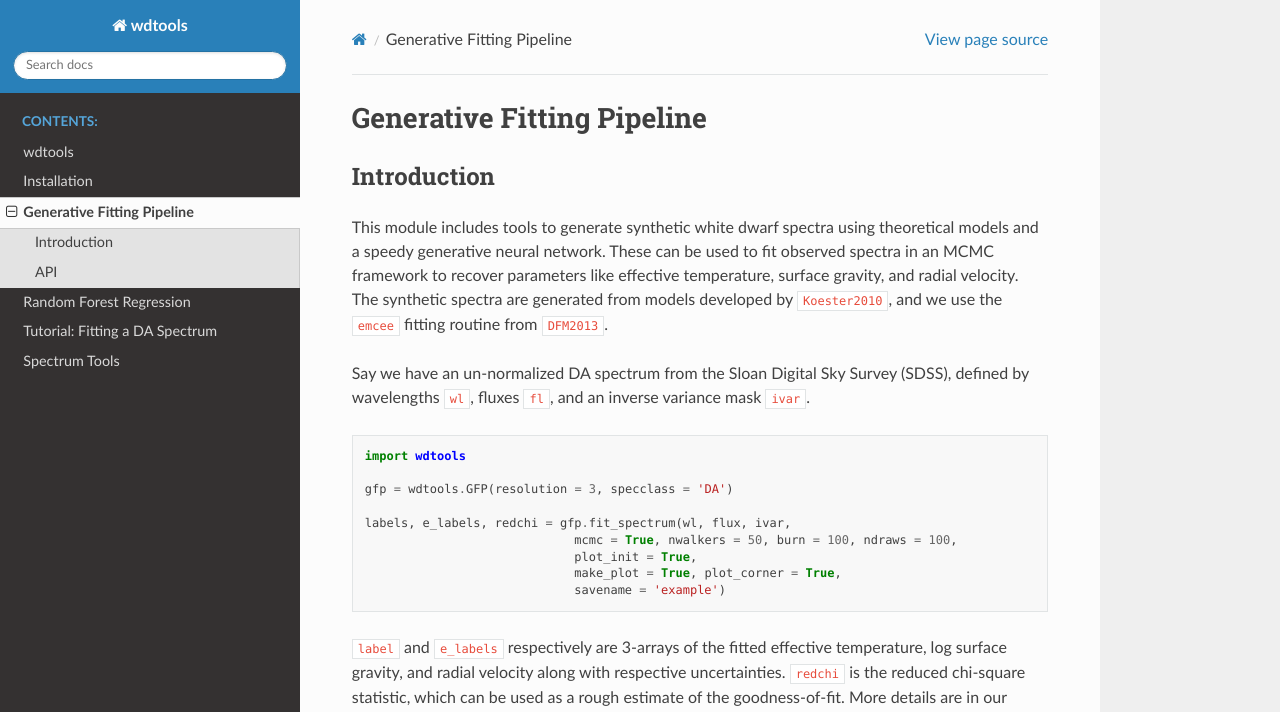
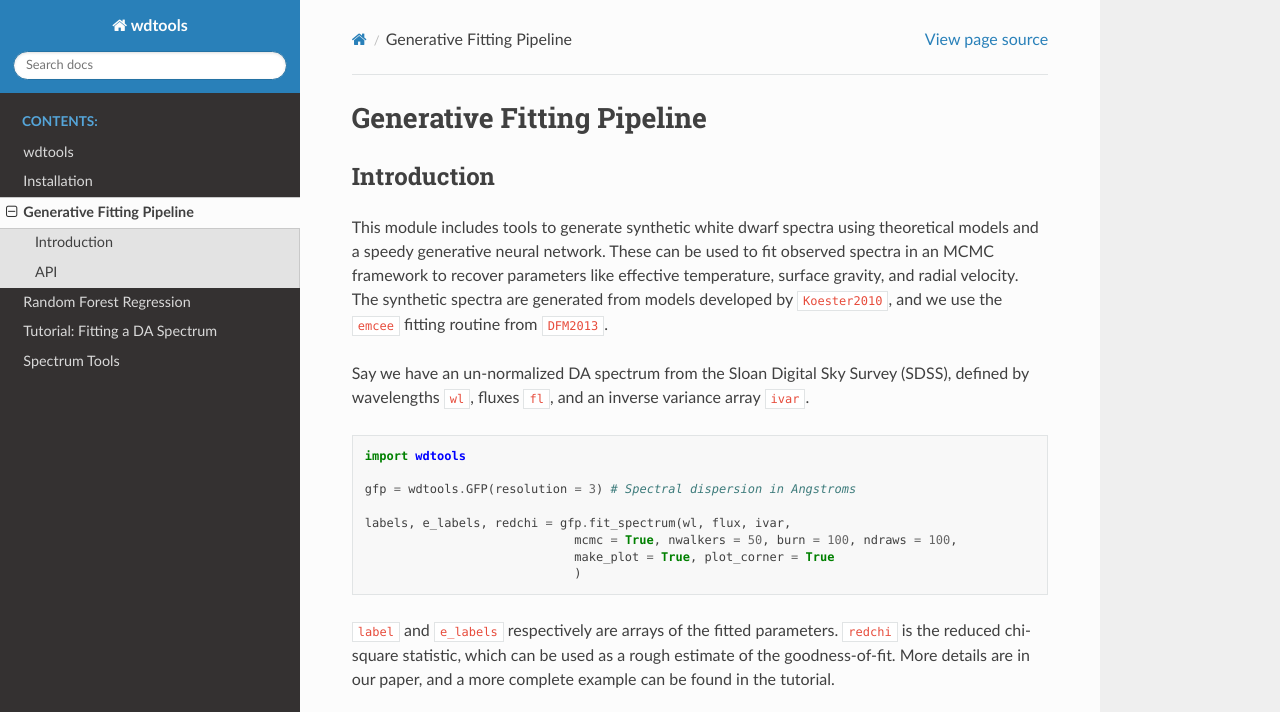
Before and after one commit to vedantchandra/wdtools, a Sphinx documentation site: the page built from docs/gfp.rst, in a window 1280 px wide and 1227 px high, cut to the strip 0-712 px from the top of the window. Built offline with Sphinx 7.4.7 and the Read the Docs theme 2.0.0, drawn with Linux system fonts in a browser that asks for light colours; cross-references to code outside the pages are shown as plain code.

Commit message:
update sphinxcontrib

```diff
--- a/docs/gfp.rst
+++ b/docs/gfp.rst
@@ -8,21 +8,20 @@
 These can be used to fit observed spectra in an MCMC framework to recover parameters like effective temperature, surface gravity, and radial velocity.
 The synthetic spectra are generated from models developed by :cite:`Koester2010`, and we use the ``emcee`` fitting routine from :cite:`DFM2013`.
 
-Say we have an un-normalized DA spectrum from the Sloan Digital Sky Survey (SDSS), defined by wavelengths ``wl``, fluxes ``fl``, and an inverse variance mask ``ivar``.
+Say we have an un-normalized DA spectrum from the Sloan Digital Sky Survey (SDSS), defined by wavelengths ``wl``, fluxes ``fl``, and an inverse variance array ``ivar``.
 
 .. code-block:: python
 
    import wdtools
 
-   gfp = wdtools.GFP(resolution = 3, specclass = 'DA')
+   gfp = wdtools.GFP(resolution = 3) # Spectral dispersion in Angstroms
 
    labels, e_labels, redchi = gfp.fit_spectrum(wl, flux, ivar,
                                 mcmc = True, nwalkers = 50, burn = 100, ndraws = 100,
-                                plot_init = True,
-                                make_plot = True, plot_corner = True,
-                                savename = 'example')
+                                make_plot = True, plot_corner = True
+                                )
 
-``label`` and ``e_labels`` respectively are 3-arrays of the fitted effective temperature, log surface gravity, and radial velocity along with respective uncertainties. ``redchi`` is the reduced chi-square statistic, which can be used as a rough estimate of the goodness-of-fit. More details are in our paper, and a more complete example can be found in the tutorial.
+``label`` and ``e_labels`` respectively are arrays of the fitted parameters. ``redchi`` is the reduced chi-square statistic, which can be used as a rough estimate of the goodness-of-fit. More details are in our paper, and a more complete example can be found in the tutorial.
 
 .. bibliography:: bib.bib
    :style: plain
--- a/docs/requirements.txt
+++ b/docs/requirements.txt
@@ -1,4 +1,4 @@
-sphinxcontrib-bibtex
+sphinxcontrib-bibtex<2.0.0
 emcee
 pandas
 astropy
```
Also changed, not shown: docs/spectrum.rst (+0 -24 lines).
